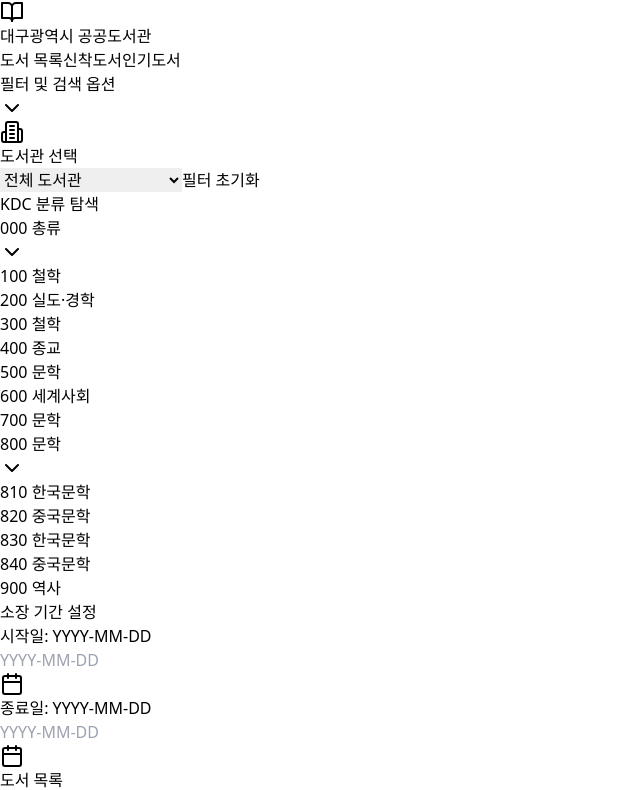
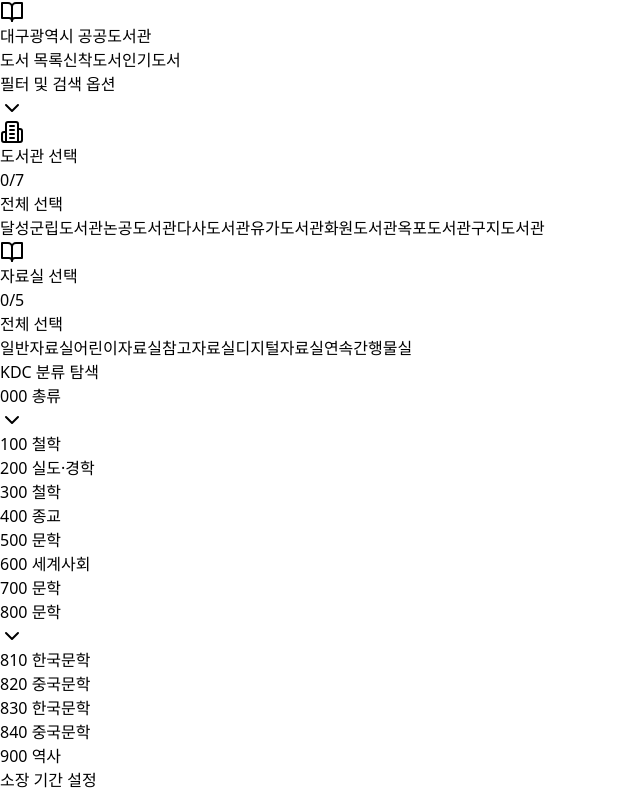
Before and after one commit to pashkite/libbook, a React (Vite) app: page / in a window 1280 px wide. Shown: the top 790 px of the page, without its empty margins (0-640 px from the left). Built offline with nearby package versions, Linux system fonts and the light colour scheme; no server answers.

Commit message:
Update SidebarFilters to use multi-select components

```diff
--- a/src/components/SidebarFilters.tsx
+++ b/src/components/SidebarFilters.tsx
@@ -2,14 +2,22 @@
 import { ChevronDown, ChevronUp } from 'lucide-react';
 import KDCFilterTree from './KDCFilterTree';
 import DateRangeFilter from './DateRangeFilter';
-import LibraryFilter from './LibraryFilter';
+import MultiLibraryFilter from './MultiLibraryFilter';
+import RoomFilter from './RoomFilter';
 
 interface SidebarFiltersProps {
-  selectedLibrary: string;
-  onLibraryChange: (library: string) => void;
+  selectedLibraries: string[];
+  onLibrariesChange: (libraries: string[]) => void;
+  selectedRooms: string[];
+  onRoomsChange: (rooms: string[]) => void;
 }
 
-const SidebarFilters: React.FC<SidebarFiltersProps> = ({ selectedLibrary, onLibraryChange }) => {
+const SidebarFilters: React.FC<SidebarFiltersProps> = ({
+  selectedLibraries,
+  onLibrariesChange,
+  selectedRooms,
+  onRoomsChange
+}) => {
   const [isOpen, setIsOpen] = useState(false);
 
   return (
@@ -30,7 +38,15 @@
         w-full lg:w-64 bg-white rounded-lg shadow-md p-4 space-y-6
         ${isOpen ? 'block' : 'hidden lg:block'}
       `}>
-        <LibraryFilter selectedLibrary={selectedLibrary} onLibraryChange={onLibraryChange} />
+        <MultiLibraryFilter
+          selectedLibraries={selectedLibraries}
+          onLibrariesChange={onLibrariesChange}
+        />
+
+        <RoomFilter
+          selectedRooms={selectedRooms}
+          onRoomsChange={onRoomsChange}
+        />
 
         <div className="border-t pt-4">
           <h2 className="text-lg font-bold text-gray-800 mb-3">KDC 분류 탐색</h2>
```
